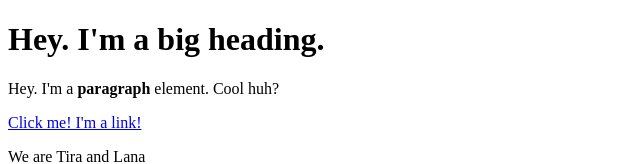
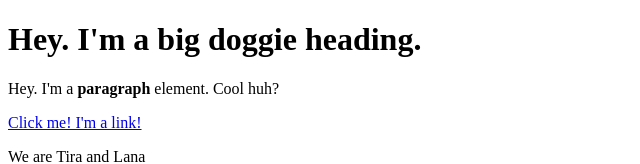
Before and after one commit to gergo-coding/tira-and-lana, a plain HTML site: page test.html in a window 1280 px wide. Shown: the top 164 px of the page, without its empty margins (0-640 px from the left). Drawn offline with Linux system fonts and the light colour scheme.

Commit message:
Added doggie heading.

```diff
--- a/test.html
+++ b/test.html
@@ -4,7 +4,7 @@
 	<title>Page of Tira and Lana</title>
 </head>
 <body>
-	<h1>Hey. I'm a big heading.</h1>
+	<h1>Hey. I'm a big doggie heading.</h1>
 	<p>Hey. I'm a <b>paragraph</b> element. Cool huh?</p>
 	<a href="https://findthecloud.io" target="_blank" title="Let's visit our website!">Click me! I'm a link!</a>
 	<br>
```
Also changed, not shown: 1 other file.
